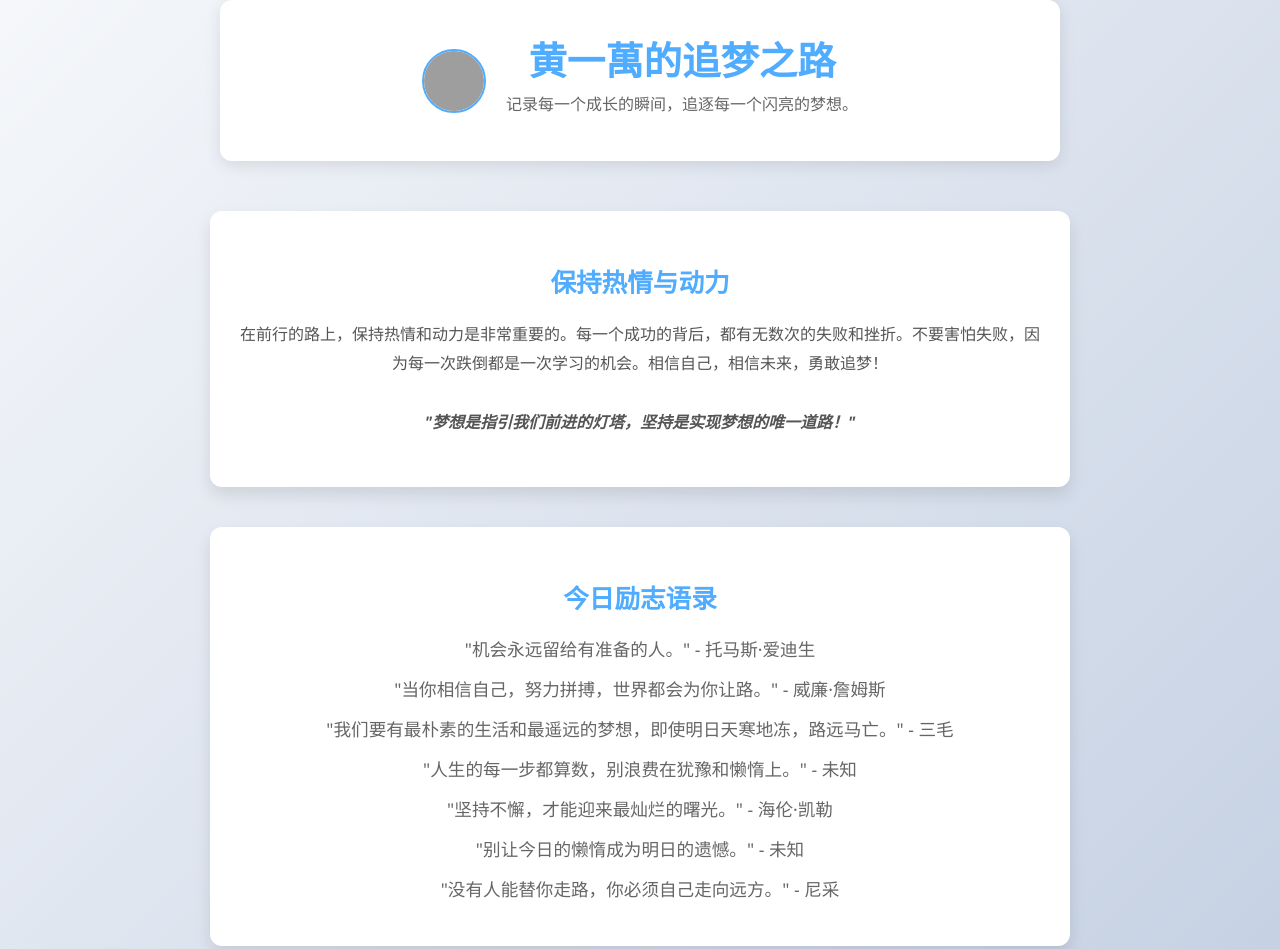
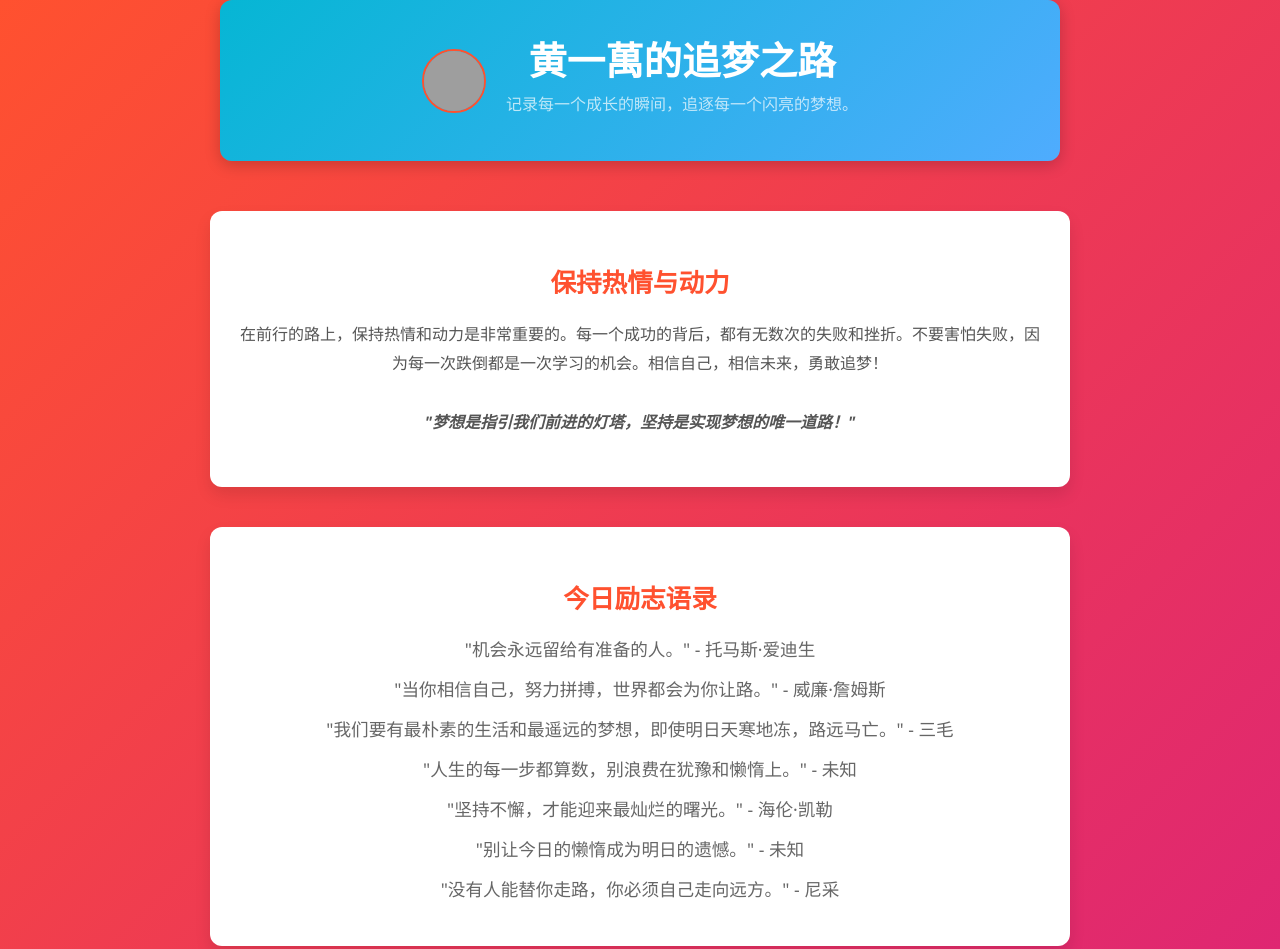
Before and after one commit to aspirationteam/pathtodebtfreelife.com, a plain HTML site: page yiwan.html in a window 1280 px wide. Shown: the top 949 px of the page. Drawn offline with Linux system fonts and the light colour scheme; grey boxes are pictures that could not be loaded.

Commit message:
Update yiwan.html

```diff
--- a/yiwan.html
+++ b/yiwan.html
@@ -7,8 +7,8 @@
     <style>
         body {
             font-family: 'Segoe UI', Tahoma, Geneva, Verdana, sans-serif;
-            background: linear-gradient(135deg, #f5f7fa, #c3cfe2);
-            color: #333;
+            background: linear-gradient(135deg, #FF512F, #DD2476);
+            color: #fff;
             margin: 0;
             padding: 0;
             display: flex;
@@ -17,12 +17,12 @@
             justify-content: center;
         }
         header {
-            background-color: #ffffff;
-            color: #333;
+            background: linear-gradient(135deg, #06B6D4, #4FACFE);
+            color: #fff;
             text-align: center;
             padding: 30px 20px;
             width: 100%;
-            box-shadow: 0 4px 16px rgba(0, 0, 0, 0.1);
+            box-shadow: 0 4px 16px rgba(0, 0, 0, 0.2);
             margin-bottom: 30px;
             border-radius: 12px;
             max-width: 800px;
@@ -36,18 +36,18 @@
             height: 60px;
             border-radius: 50%;
             object-fit: cover;
-            border: 2px solid #4facfe;
+            border: 2px solid #FF512F;
         }
         header h1 {
             margin: 0;
             font-size: 2.4em;
             font-weight: 700;
-            color: #4facfe;
+            color: #fff;
         }
         header p {
             font-size: 1em;
             margin-top: 5px;
-            color: #666;
+            color: #ffffffb3; /* 半透明的白色 */
         }
         .content {
             width: 90%;
@@ -58,6 +58,7 @@
         }
         .card {
             background-color: #ffffff;
+            color: #333;
             box-shadow: 0 8px 16px rgba(0, 0, 0, 0.1);
             border-radius: 12px;
             margin: 20px 0;
@@ -71,7 +72,7 @@
             box-shadow: 0 12px 24px rgba(0, 0, 0, 0.2);
         }
         .card h2 {
-            color: #4facfe;
+            color: #FF512F;
             margin-bottom: 20px;
             font-size: 1.6em;
             font-weight: 600;
@@ -86,7 +87,7 @@
             font-style: italic;
             text-align: center;
             font-size: 1.3em;
-            color: #333;
+            color: #FF512F;
             margin: 30px 0;
             font-weight: bold;
         }
```
